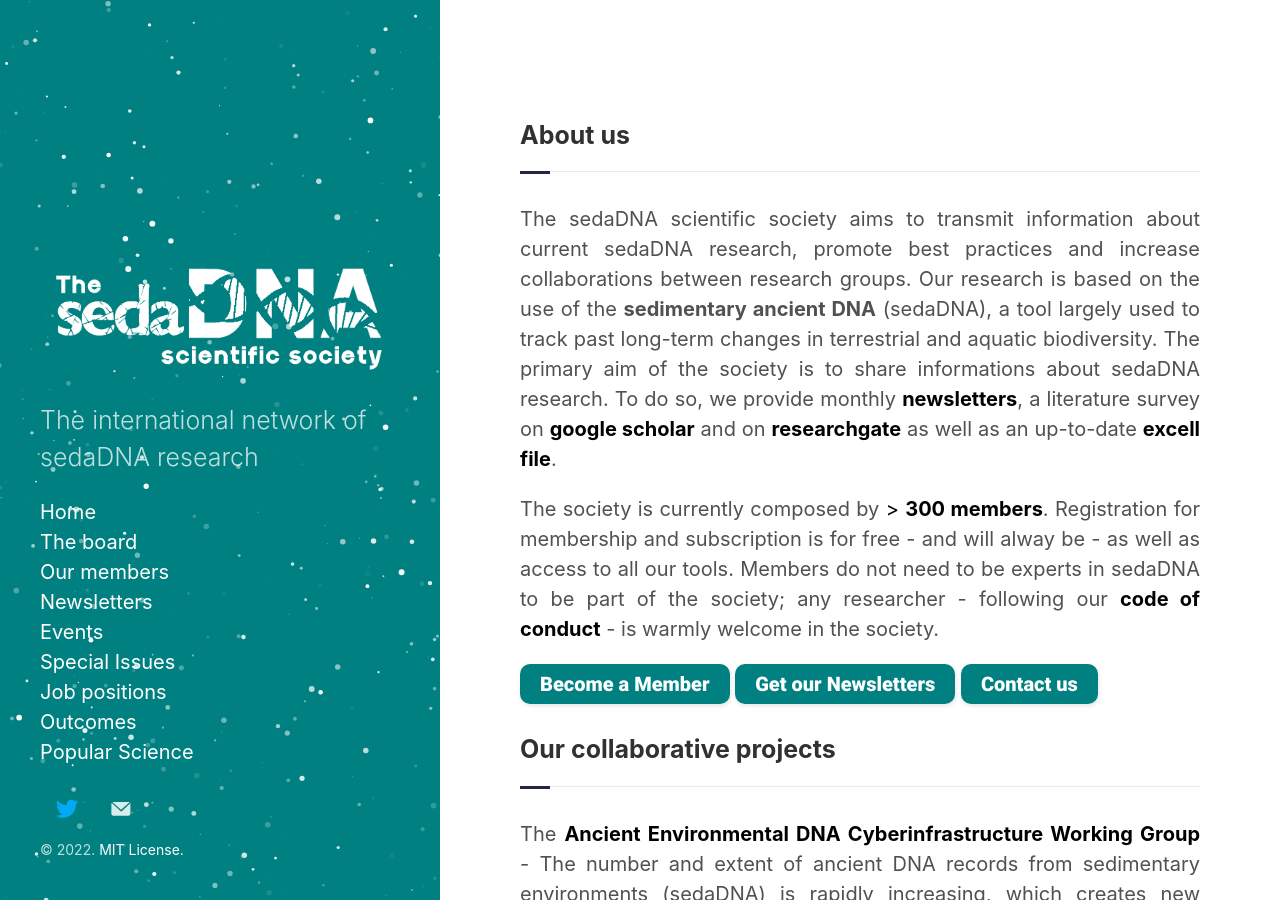
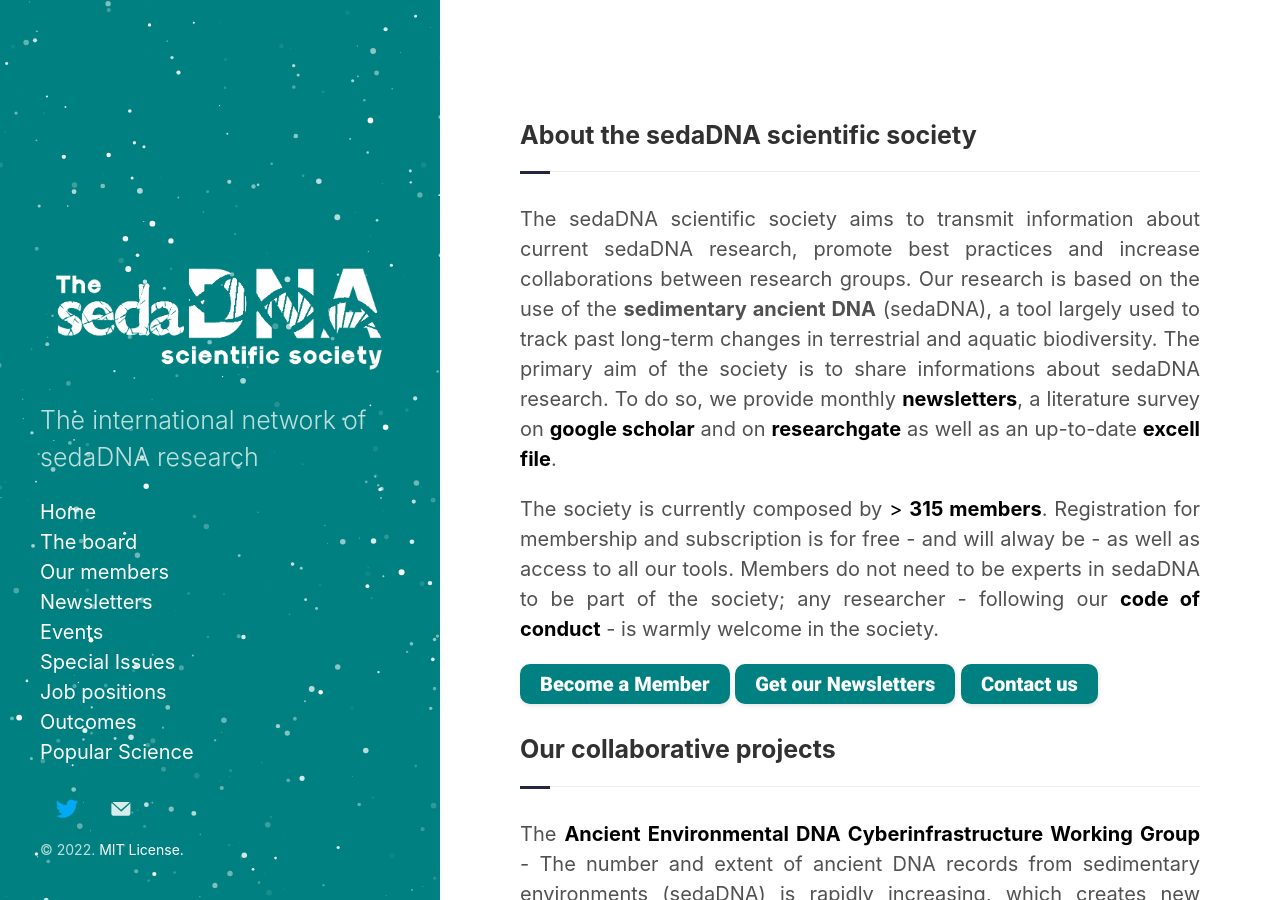
Before and after one commit to sedadna/sedadna.github.io, a Jekyll site: the page built from index.html, in a window 1280 px wide and 900 px high. Built offline with Jekyll 4.4.1, drawn with Linux system fonts in a browser that asks for light colours; the list of posts is cut into pages by our own code.

Commit message:
Update index.html

```diff
--- a/index.html
+++ b/index.html
@@ -3,9 +3,9 @@ layout: category
 ---
 
 <div class="intro">
-<h3 class="section-title underline">About us</h3>
+<h3 class="section-title underline">About the sedaDNA scientific society</h3>
 <p>The sedaDNA scientific society aims to transmit information about current sedaDNA research, promote best practices and increase collaborations between research groups. Our research is based on the use of the <b>sedimentary ancient DNA</b> (sedaDNA), a tool largely used to track past long-term changes in terrestrial and aquatic biodiversity. The primary aim of the society is to share informations about sedaDNA research. To do so, we provide monthly <a href="/category/news.html"><b>newsletters</b></a>, a literature survey on <a href="https://scholar.google.fr/citations?user=90ytJ14AAAAJ&hl=fr" target="_blank"><b>google scholar</b></a> and on <a href="https://www.researchgate.net/project/Comprehensive-literature-about-ancient-DNA-studies-from-sedimentary-archives-by-the-sedaDNA-scientific-society" target="_blank"><b>researchgate</b></a> as well as an up-to-date <a href="https://drive.google.com/file/d/1fZKL1Vb0xhpDSuqNx_JnYAk0KXEtF0PS/view" target="_blank"><b>excell file</b></a>. </p>
-<p>The society is currently composed by <a href="/category/members.html">> <b> 300 members</b></a>. Registration for membership and subscription is for free - and will alway be - as well as access to all our tools. Members do not need to be experts in sedaDNA to be part of the society; any researcher - following our <a href="/category/code.html"><b>code of conduct</b></a> - is warmly welcome in the society.</p>
+<p>The society is currently composed by <a href="/category/members.html">> <b> 315 members</b></a>. Registration for membership and subscription is for free - and will alway be - as well as access to all our tools. Members do not need to be experts in sedaDNA to be part of the society; any researcher - following our <a href="/category/code.html"><b>code of conduct</b></a> - is warmly welcome in the society.</p>
 <button class="button-join" role="button" onclick="window.open('https://forms.gle/sNqK3VUjHhqUXwbq9','_blank')" type="button">Become a Member</button>
 <button class="button-join" role="button" onclick="window.open('https://forms.gle/icM9hT6uxy7oGmsUA','_blank')" type="button">Get our Newsletters</button>
 <button class="button-join" role="button" onclick="window.open('https://forms.gle/xzqEpKZa2UmxgFMr5','_blank')" type="button">Contact us</button>
```
